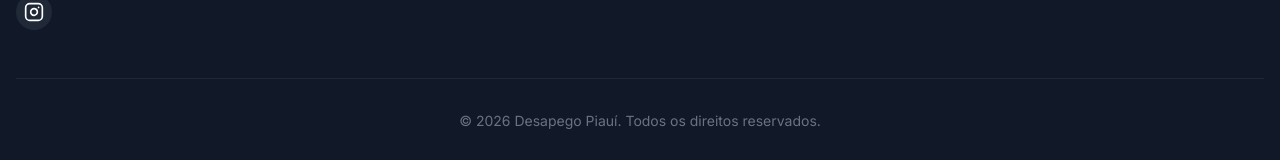
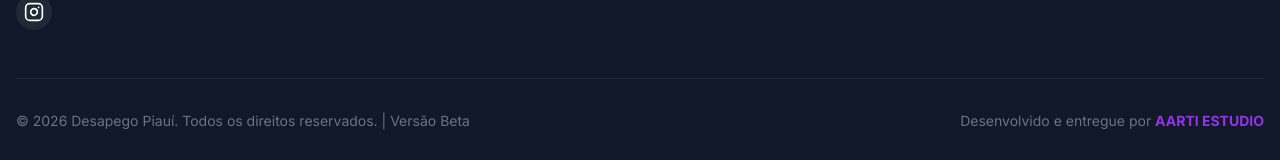
Before and after one commit to junior007x9/desapego-piaui, a Next.js app: page / in a window 1280 px wide. Shown: the part 1115-1275 px from the top of the page. Built offline with nearby package versions, Linux system fonts and the light colour scheme; no server answers; the database is empty.

Commit message:
planos ok

```diff
--- a/components/Footer.tsx
+++ b/components/Footer.tsx
@@ -61,8 +61,21 @@ export default function Footer() {
           </div>
         </div>
 
-        <div className="border-t border-gray-800 pt-8 text-center text-sm text-gray-500">
-          <p>&copy; {new Date().getFullYear()} Desapego Piauí. Todos os direitos reservados.</p>
+        {/* NOVA ÁREA DE CRÉDITOS */}
+        <div className="border-t border-gray-800 pt-8 text-center flex flex-col md:flex-row justify-between items-center gap-4 text-sm text-gray-500">
+          <p>&copy; {new Date().getFullYear()} Desapego Piauí. Todos os direitos reservados. <span className="hidden md:inline">|</span><br className="md:hidden" /> Versão Beta</p>
+
+          <p>
+            Desenvolvido e entregue por{' '}
+            <a
+              href="https://aarti-studio-ten.vercel.app/"
+              target="_blank"
+              rel="noopener noreferrer"
+              className="text-accent hover:text-white font-bold transition-colors"
+            >
+              AARTI ESTUDIO
+            </a>
+          </p>
         </div>
       </div>
     </footer>
```
